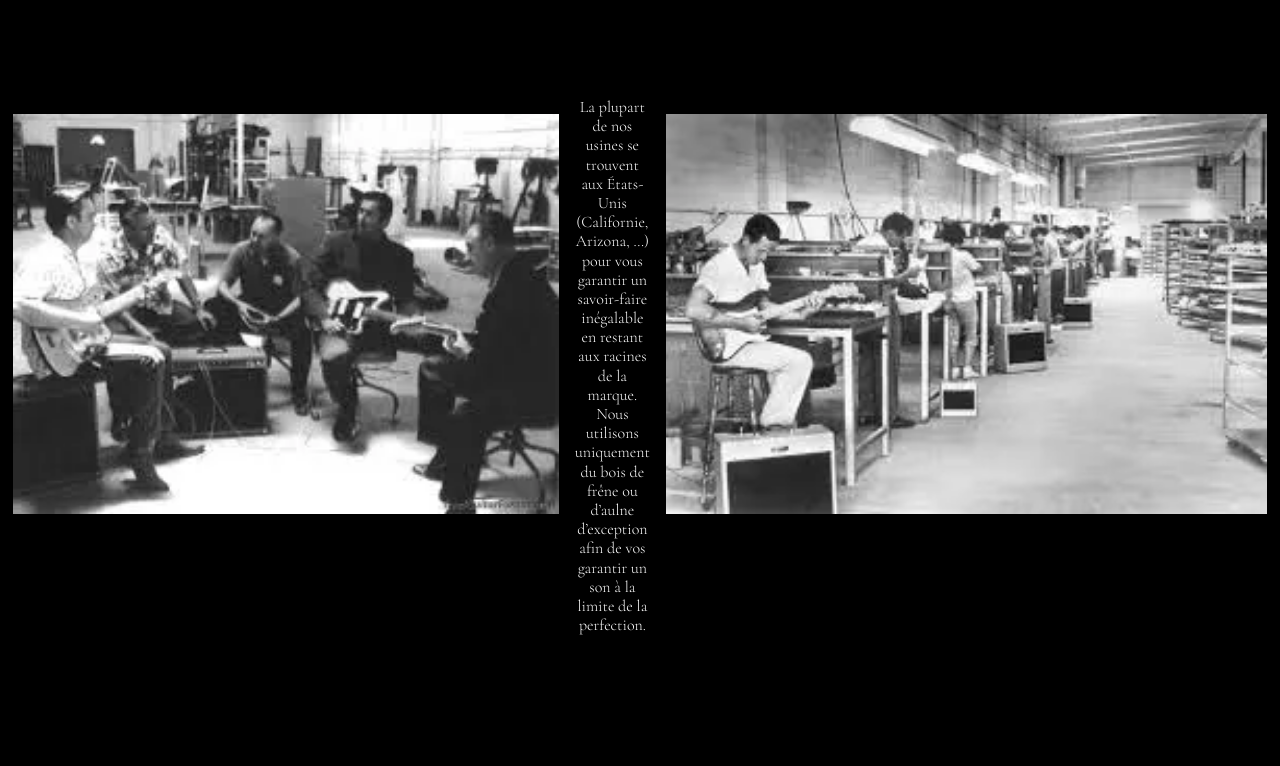
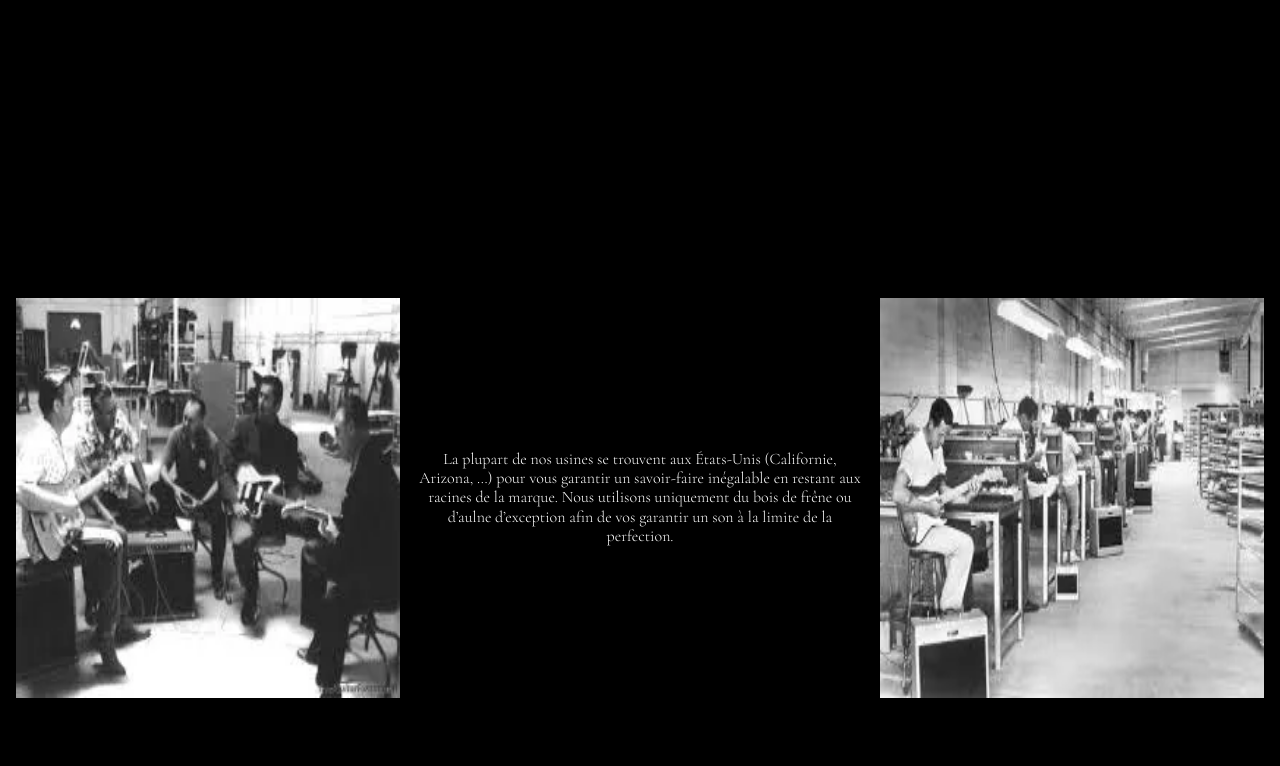
Before and after one commit to Tchauuw/stratocasterFender, a website built with Parcel: page src/index.html in a window 1280 px wide. Shown: the part 2234-3000 px from the top of the page. Built offline with nearby package versions, Linux system fonts and the light colour scheme.

Commit message:
versionFinale

```diff
--- a/src/assets/css/component/command.scss
+++ b/src/assets/css/component/command.scss
@@ -22,6 +22,7 @@
   font-size: var(--fsMobile2);
 }
 .command__part--stars {
+  margin-top: 3vh;
   height: 8%;
 }
 .command__part--st0 {
--- a/src/assets/css/component/history.scss
+++ b/src/assets/css/component/history.scss
@@ -125,8 +125,18 @@
     flex-direction: row;
     margin: 2vh;
   }
+  .history__part > p {
+    display: flex;
+    align-items: center;
+  }
   .material {
     display: none;
+  }
+  .illustration {
+    display: flex;
+    justify-content: center;
+    margin-top: 25vh;
+    width: 30vw;
   }
 }
 @media screen and (min-width: 1250px) {
```
